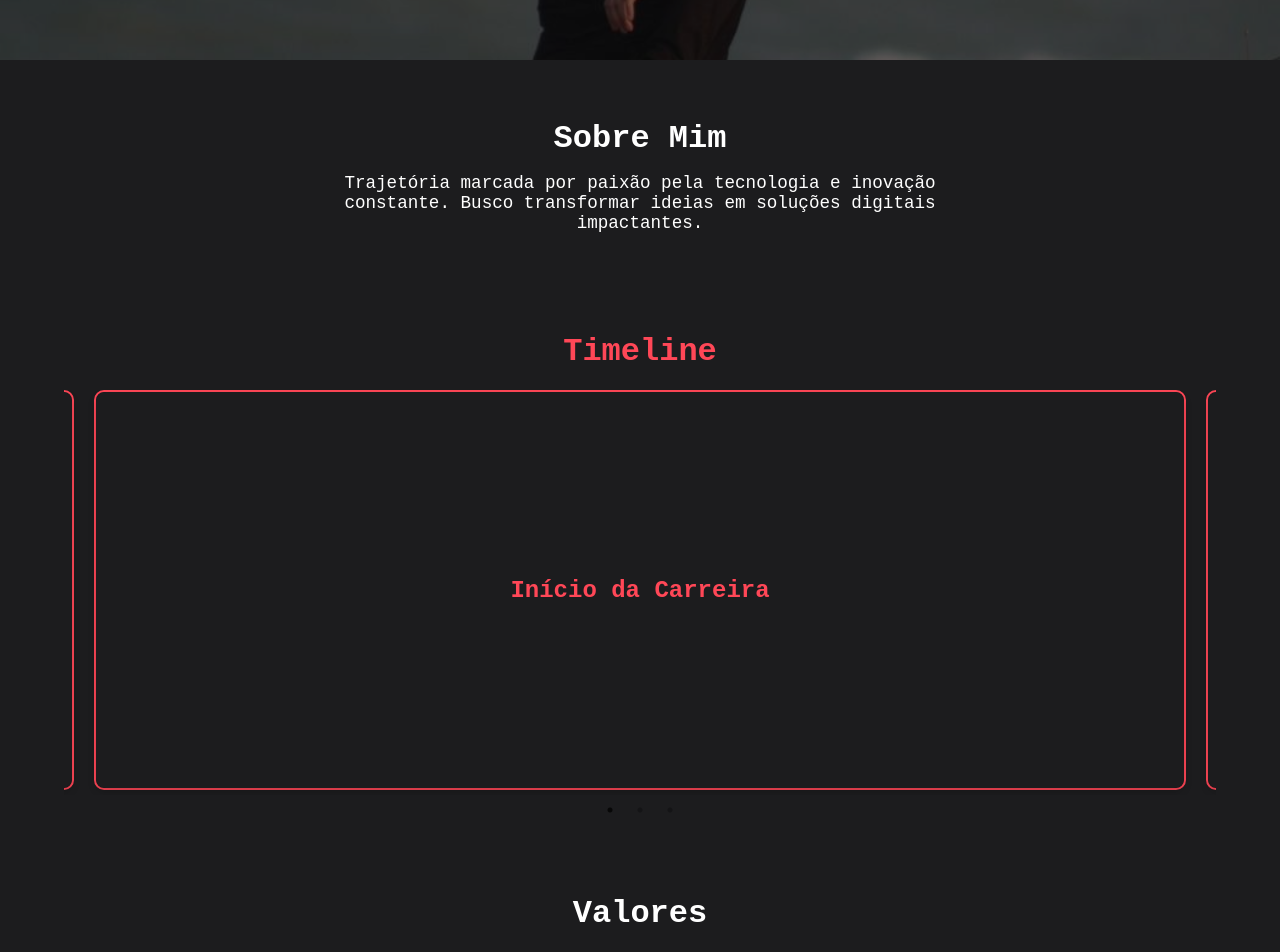
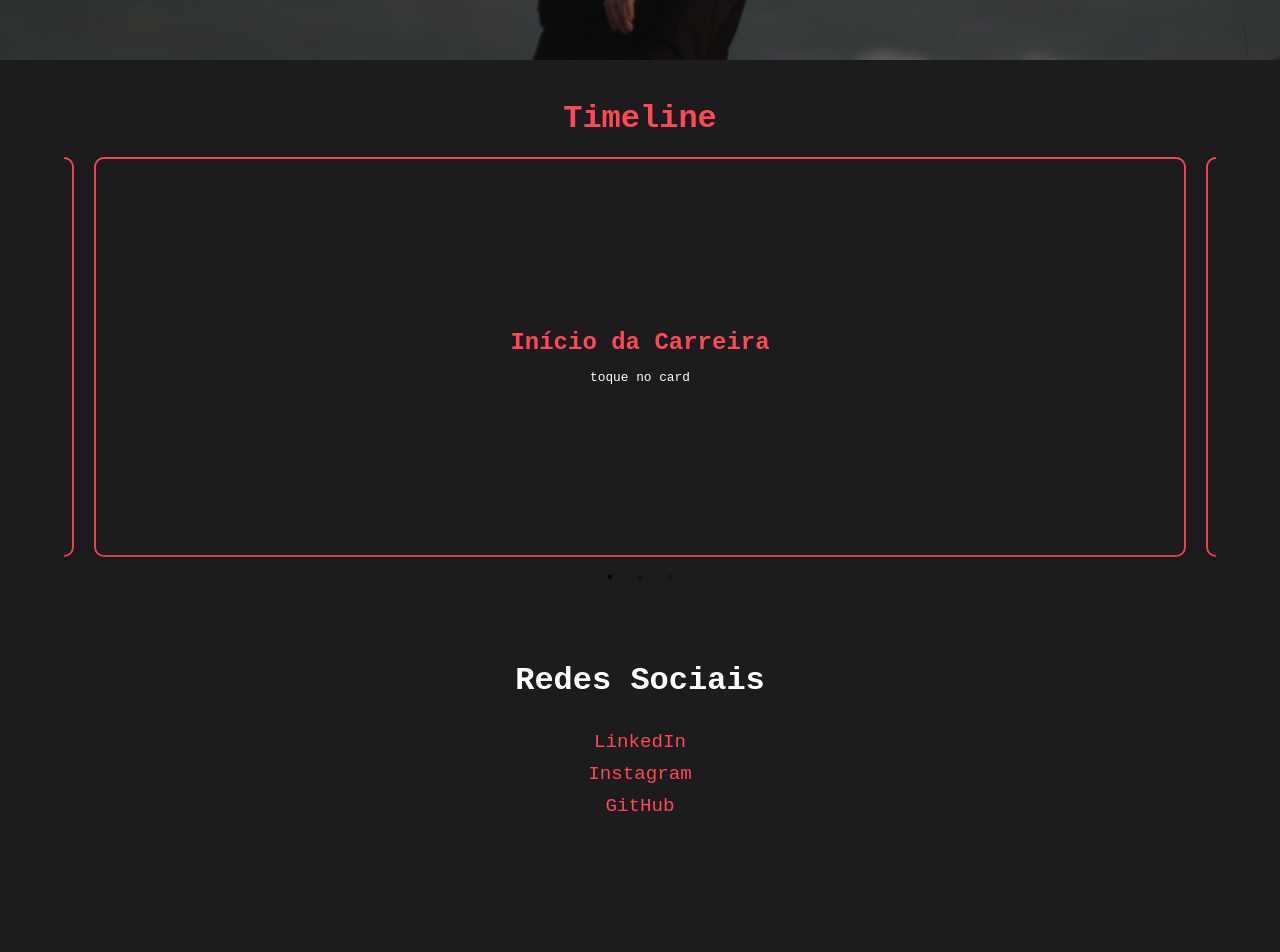
Before and after one commit to brunoraniere2003/brunoraniere-landing-page, a React (Create React App) app: page / in a window 1280 px wide. Shown: the part 660-1612 px from the top of the page. After the commit the page ends 1547 px from the top, so only its background shows below. Built offline with nearby package versions, Linux system fonts and the light colour scheme.

Commit message:
layout bom, falta o Instagram

```diff
--- a/src/App.js
+++ b/src/App.js
@@ -17,11 +17,11 @@ function App() {
       <GlobalStyle />
       <Header />
       <Hero />
-      <SobreMim />
+      {/* <SobreMim /> */}
       <Timeline />
-      <Valores />
-      <Curiosidades />
-      <EmBreve />
+      {/* <Valores /> */}
+      {/* <Curiosidades /> */}
+      {/* <EmBreve /> */}
       <RedesSociais />
     </>
   );
--- a/src/components/Header/Header.js
+++ b/src/components/Header/Header.js
@@ -12,10 +12,10 @@ const Header = () => {
       <MenuIcon onClick={toggleMenu}>☰</MenuIcon>
       {menuOpen && (
         <MenuList>
-          <MenuItem href="#sobre-mim">Sobre Mim</MenuItem>
+          {/* <MenuItem href="#sobre-mim">Sobre Mim</MenuItem> */}
           <MenuItem href="#timeline">Timeline</MenuItem>
-          <MenuItem href="#valores">Valores</MenuItem>
-          <MenuItem href="#curiosidades">Curiosidades</MenuItem>
+          {/* <MenuItem href="#valores">Valores</MenuItem> */}
+          {/* <MenuItem href="#curiosidades">Curiosidades</MenuItem> */}
           <MenuItem href="#contato">Contato</MenuItem>
         </MenuList>
       )}
--- a/src/components/Hero/HeroStyle.js
+++ b/src/components/Hero/HeroStyle.js
@@ -55,7 +55,7 @@ export const Title = styled.h1`
   }
 
   @media (max-width: 480px) {
-    font-size: 1.5em;
+    font-size: 1.9em;
   }
 `;
 
--- a/src/components/Timeline/Timeline.js
+++ b/src/components/Timeline/Timeline.js
@@ -1,6 +1,6 @@
 import React, { useState } from 'react';
 import Slider from 'react-slick';
-import { TimelineContainer, SectionTitle, CardWrapper, Card, CardFront, CardBack, CardTitle, CardDescription } from './TimelineStyle';
+import { TimelineContainer, SectionTitle, CardWrapper, Card, CardFront, CardBack, CardTitle, CardSubtitle, CardDescription, CardBackSubtitle } from './TimelineStyle';
 
 const events = [
   { title: "Início da Carreira", description: "Primeiros passos no mundo da programação." },
@@ -16,7 +16,7 @@ const Timeline = () => {
     slidesToShow: 1,
     slidesToScroll: 1,
     centerMode: true,
-    centerPadding: "20px", // Adiciona espaço entre os cards
+    centerPadding: "20px",
   };
 
   return (
@@ -44,9 +44,11 @@ const FlipCard = ({ title, description }) => {
     <Card onClick={handleFlip} flipped={flipped}>
       <CardFront>
         <CardTitle>{title}</CardTitle>
+        <CardSubtitle>toque no card</CardSubtitle>
       </CardFront>
       <CardBack>
         <CardDescription>{description}</CardDescription>
+        <CardBackSubtitle>arraste para o lado</CardBackSubtitle> {/* Novo subtítulo no verso */}
       </CardBack>
     </Card>
   );
--- a/src/components/Timeline/TimelineStyle.js
+++ b/src/components/Timeline/TimelineStyle.js
@@ -15,9 +15,8 @@ export const SectionTitle = styled.h2`
   margin-bottom: 20px;
 `;
 
-// Wrapper para garantir espaçamento entre os cards
 export const CardWrapper = styled.div`
-  padding: 0 10px; /* Espaço lateral entre os cards */
+  padding: 0 10px;
 `;
 
 export const Card = styled.div`
@@ -40,11 +39,13 @@ export const CardFront = styled.div`
   background-color: ${colors.background};
   color: ${colors.highlight};
   display: flex;
+  flex-direction: column;
   align-items: center;
   justify-content: center;
   backface-visibility: hidden;
   border-radius: 10px;
   box-shadow: 0 4px 8px rgba(0, 0, 0, 0.2);
+  padding: 20px;
 `;
 
 export const CardBack = styled.div`
@@ -54,6 +55,7 @@ export const CardBack = styled.div`
   background-color: ${colors.backgroundLight};
   color: ${colors.text};
   display: flex;
+  flex-direction: column;
   align-items: center;
   justify-content: center;
   backface-visibility: hidden;
@@ -67,9 +69,24 @@ export const CardBack = styled.div`
 export const CardTitle = styled.h3`
   font-size: 1.5em;
   color: ${colors.highlight};
+  margin-bottom: 0.3em;
+`;
+
+export const CardSubtitle = styled.p`
+  font-size: 0.8em; /* Reduzi um pouco o tamanho */
+  color: ${colors.text};
+  margin-top: 0.5em;
 `;
 
 export const CardDescription = styled.p`
   font-size: 1.2em;
   padding: 20px;
+  text-align: center;
 `;
+
+export const CardBackSubtitle = styled.p`
+  font-size: 0.8em; /* Reduzi um pouco o tamanho */
+  color: ${colors.text};
+  margin-top: 1em;
+  text-align: center;
+`;
```
